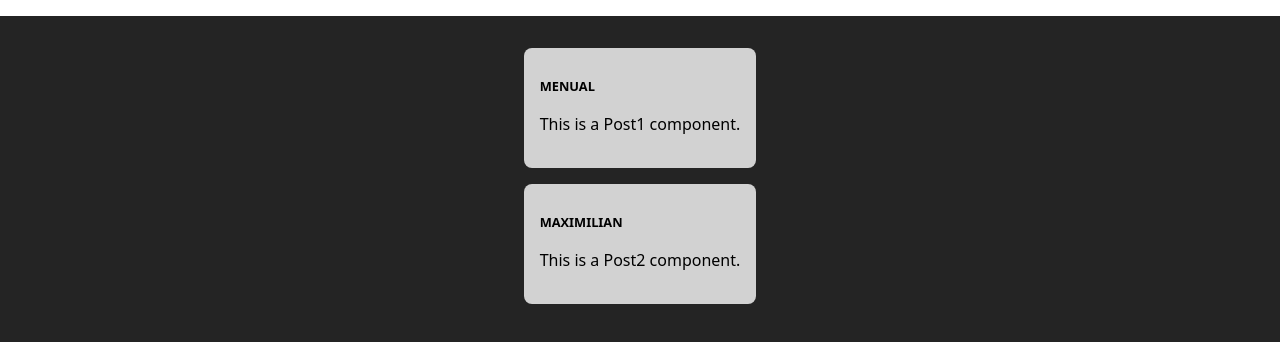
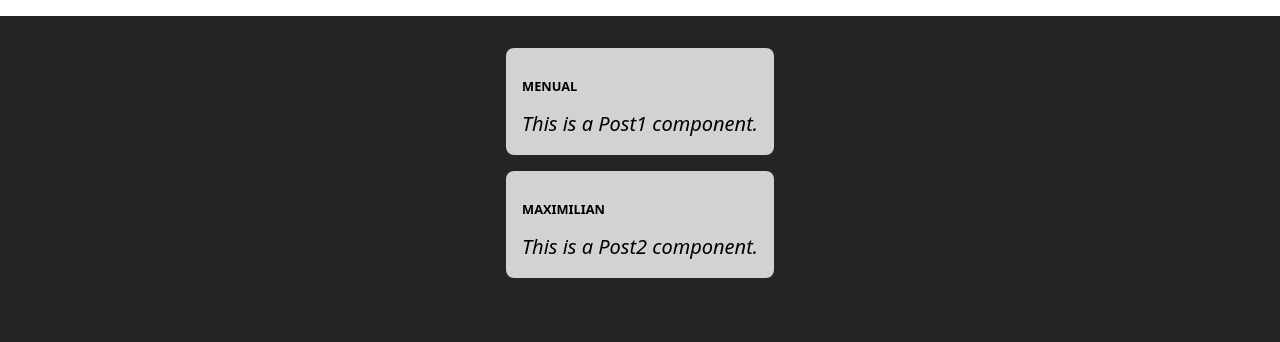
Before and after one commit to forest-6/react-carsh-course, a React (Vite) app: page / in a window 1280 px wide. Shown: the top 342 px of the page. Built offline with nearby package versions, Linux system fonts and the light colour scheme.

Commit message:
누락된 post.module.css 스타일 추가

```diff
--- a/src/components/Post.module.css
+++ b/src/components/Post.module.css
@@ -16,5 +16,18 @@
 .text {
   white-space: pre-wrap;
   color: black;
-  font-size: 1rem;
+  font-size: 1.25rem;
+  margin: 0.25rem 0 0 0;
+  font-style: italic;
 }
+
+@keyframes animate-in {
+  from {
+    opacity: 0;
+    transform: translateY(1rem);
+  }
+  to {
+    opacity: 1;
+    transform: translateY(0);
+  }
+}
```
